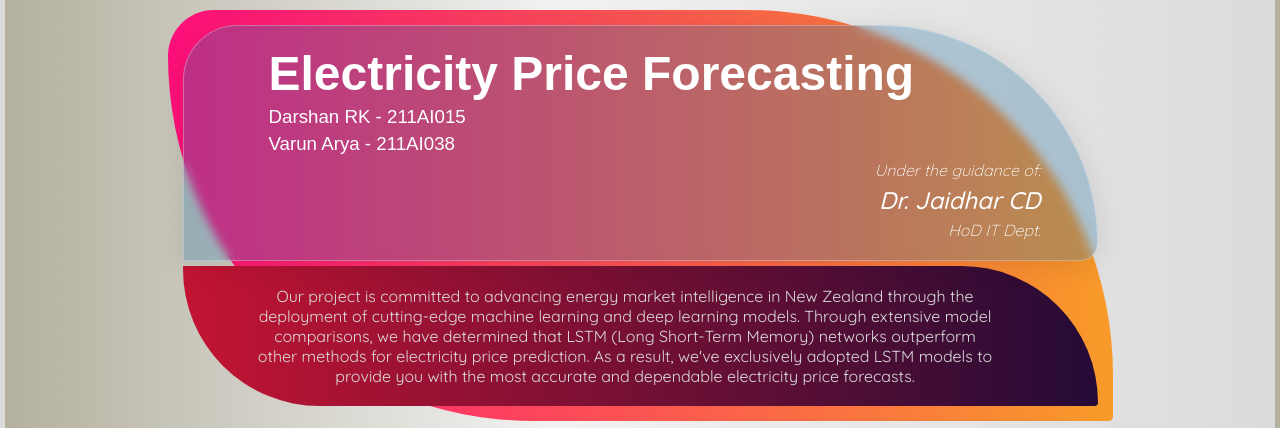
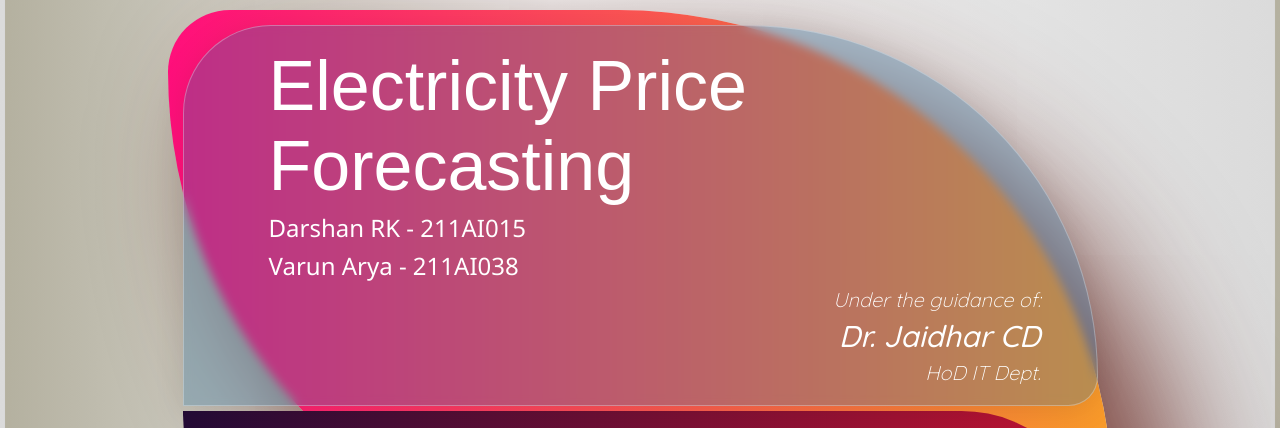
Before and after one commit to Pandora117/Electricity-Price-Forecasting, a Flask app: page / in a window 1280 px wide. Shown: the top 428 px of the page. Run offline with Flask 2, Linux system fonts and the light colour scheme.

Commit message:
Update homePageStyle.css

```diff
--- a/static/styles/homePageStyle.css
+++ b/static/styles/homePageStyle.css
@@ -7,6 +7,11 @@
 @font-face {
   font-family: Belleza;
   src: url("static/assets/fonts/Belleza-Regular.ttf");
+}
+
+@font-face {
+  font-family: Aileron;
+  src: url("static/assets/fonts/Aileron-Regular.otf");
 }
 
 /* ----------------------------------Default CSS---------------------------------- */
@@ -24,6 +29,7 @@ body {
   background: linear-gradient(90deg, #ff0f7b, #f89b29);
   padding: 10px;
   border-radius: 100px 800px 10px 800px;
+  box-shadow: 70px 70px 130px 7px rgba(100, 30, 22, 0.8);
   width: 75%;
   margin: auto;
 }
@@ -31,42 +37,41 @@ body {
 .heading_container {
   padding: 15px 15px 15px 80px;
   margin-bottom: 2px;
-  font-family: "Quicksand Light", sans-serif;
   text-align: left;
   color: #FFF;
 
   background: rgba(40, 116, 166, 0.3);
-  /*border-radius: 16px;*/
   box-shadow: 0 4px 30px rgba(0, 0, 0, 0.1);
   backdrop-filter: blur(5px);
   -webkit-backdrop-filter: blur(5px);
   border: 1px solid rgba(255, 255, 255, 0.3);
-
-
   border-radius: 150px 600px 50px 0;
 }
 
 h1 {
-  font-size: 48px;
+  font-family: "Dosis", sans-serif;
+  font-weight: 300;
+  font-size: 70px;
 }
 
 .name {
+  font-family: "Segoe UI", sans-serif;
+  font-size: 24px;
   text-align: left;
-  /*margin-left: 5%;*/
   font-weight: 300;
 }
 
 .mentor {
     text-align: right;
     margin-right: 5%;
-    /*font-size: 20px;*/
     font-family: "Quicksand", sans-serif;
+  font-size: 20px;
     font-style: italic;
     font-weight: 300;
 }
 
 #mentor_name {
-    font-size: 24px;
+    font-size: 30px;
     font-family: "Quicksand", sans-serif;
     font-style: italic;
     font-weight: 500;
@@ -75,7 +80,7 @@ h1 {
 }
 
 .p_container {
-  background: linear-gradient(90deg, #c31432, #240b36);
+  background: linear-gradient(270deg, #c31432, #240b36);
   padding: 15px 100px 15px 70px;
   font-family: "Quicksand", sans-serif;
   text-align: center;
```
Also changed, not shown: other parts of static/styles/homePageStyle.css (+19 -18 lines).
